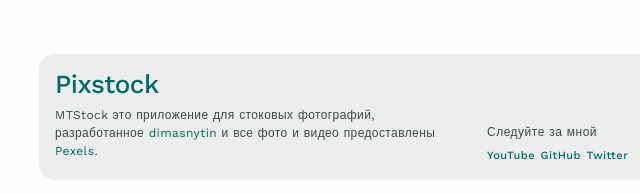
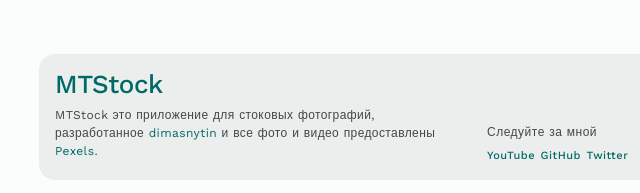
Before and after one commit to dimasnytin/mtstock, a plain HTML site: page index.html in a window 1280 px wide. Shown: the part 6064-6257 px from the top of the page, 345-985 px from the left. Drawn offline with nearby package versions, Linux system fonts and the light colour scheme; no server answers.

Commit message:
new change

```diff
--- a/index.html
+++ b/index.html
@@ -464,7 +464,7 @@
       <div class="footer-card">
 
         <div class="col">
-          <a href="/" class="logo">Pixstock</a>
+          <a href="/" class="logo">MTStock</a>
 
           <p class="text body-small">
             MTStock это приложение для стоковых фотографий, разработанное <span class="color-primary">dimasnytin</span> и все фото
```
